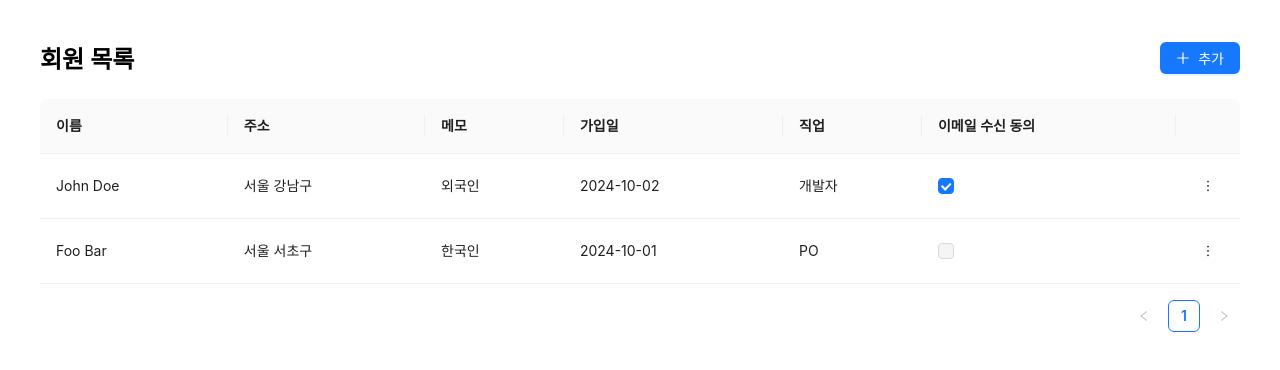
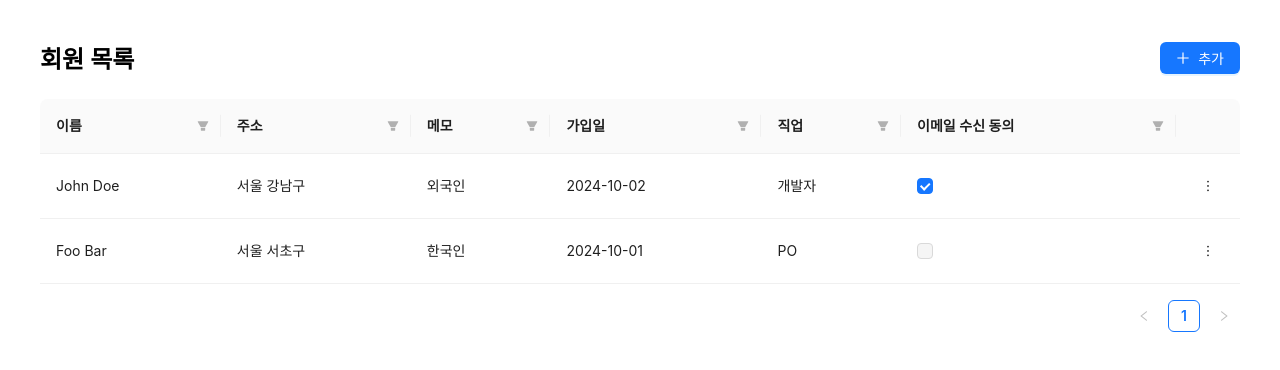
Before and after one commit to Reload0213/recatch-pre-test, a React (Create React App) app: page / in a window 1280 px wide. Shown: the top 370 px of the page. Built offline with nearby package versions, Linux system fonts and the light colour scheme.

Commit message:
Feat: 레코드 필터링 기능 추가

```diff
--- /dev/null
+++ b/src/pages/UserRecords/components/Table/FilterMenu/CheckboxFilterMenu.tsx
@@ -0,0 +1,40 @@
+import React from 'react';
+import { Checkbox, Menu } from 'antd';
+
+// utils
+import { FilteredState, isFilterOptionSelected } from '../../../utils/recordUtils';
+
+// types
+import { Record } from '../../../types/record.d';
+
+interface CheckboxFilterMenuProps {
+    dataIndex: keyof Record;
+    filteredState: FilteredState;
+    onFilterChange: (dataIndex: keyof Record, value: string | boolean | number) => void;
+}
+
+// 체크박스 필터 내용 컴포넌트
+export const CheckboxFilterMenu: React.FC<CheckboxFilterMenuProps> = ({ dataIndex, filteredState, onFilterChange }) => {
+    return (
+        <Menu selectable={false} style={{ border: 'none', boxShadow: 'none' }}>
+            <Menu.Item key="true" style={{ padding: '8px 12px', margin: 0, height: 'auto' }}>
+                <Checkbox
+                    checked={isFilterOptionSelected(dataIndex, true, filteredState)}
+                    onChange={() => onFilterChange(dataIndex, true)}
+                >
+                    선택됨
+                </Checkbox>
+            </Menu.Item>
+            <Menu.Item key="false" style={{ padding: '8px 12px', margin: 0, height: 'auto' }}>
+                <Checkbox
+                    checked={isFilterOptionSelected(dataIndex, false, filteredState)}
+                    onChange={() => onFilterChange(dataIndex, false)}
+                >
+                    선택 안함
+                </Checkbox>
+            </Menu.Item>
+        </Menu>
+    );
+};
+
+export default CheckboxFilterMenu;
--- /dev/null
+++ b/src/pages/UserRecords/components/Table/FilterMenu/OptionsFilterMenu.tsx
@@ -0,0 +1,40 @@
+import React from 'react';
+import { Checkbox, Menu } from 'antd';
+
+// utils
+import { FilteredState, isFilterOptionSelected } from '../../../utils/recordUtils';
+
+// types
+import { Record } from '../../../types/record.d';
+
+interface OptionsFilterMenuProps {
+    dataIndex: keyof Record;
+    options: any[];
+    filteredState: FilteredState;
+    onFilterChange: (dataIndex: keyof Record, value: string | boolean | number) => void;
+}
+
+// 옵션 목록 필터 내용 컴포넌트
+export const OptionsFilterMenu: React.FC<OptionsFilterMenuProps> = ({
+    dataIndex,
+    options,
+    filteredState,
+    onFilterChange,
+}) => {
+    return (
+        <Menu selectable={false} style={{ border: 'none', boxShadow: 'none' }}>
+            {options.map((option, idx) => (
+                <Menu.Item key={idx} style={{ padding: '8px 12px', margin: 0, height: 'auto' }}>
+                    <Checkbox
+                        checked={isFilterOptionSelected(dataIndex, option, filteredState)}
+                        onChange={() => onFilterChange(dataIndex, option)}
+                    >
+                        {String(option)}
+                    </Checkbox>
+                </Menu.Item>
+            ))}
+        </Menu>
+    );
+};
+
+export default OptionsFilterMenu;
--- a/src/pages/UserRecords/components/Table/RecordTable.tsx
+++ b/src/pages/UserRecords/components/Table/RecordTable.tsx
@@ -1,6 +1,6 @@
-import { useCallback, useState } from 'react';
+import { useCallback, useState, useMemo } from 'react';
 import { Table, Space, Button, Popover, Checkbox } from 'antd';
-import { MoreOutlined } from '@ant-design/icons';
+import { FilterFilled, MoreOutlined } from '@ant-design/icons';
 import { styled } from 'styled-components';
 
 // hooks
@@ -9,7 +9,24 @@ import { useRecords } from '../../hooks/useRecords';
 // types
 import { Record, FIELD_CONFIGS } from '../../types/record.d';
 
-import type { ColumnsType } from 'antd/es/table';
+// utils
+import {
+    FilteredState,
+    handleFilterChange,
+    filterRecords,
+    getFilterOptions,
+    isFilterActive,
+    createFilterProps,
+} from '../../utils/recordUtils';
+
+import type { ColumnsType, ColumnType } from 'antd/es/table';
+import { OptionsFilterMenu } from './FilterMenu/OptionsFilterMenu';
+import { CheckboxFilterMenu } from './FilterMenu/CheckboxFilterMenu';
+
+// 필터 아이콘 컴포넌트
+export const FilterIcon: React.FC<{ isFiltered: boolean }> = ({ isFiltered }) => {
+    return <FilterFilled style={{ color: isFiltered ? '#1890ff' : undefined }} />;
+};
 
 const ActionButton = styled(Button)({
     padding: '0 4px',
@@ -32,6 +49,7 @@ const TableViewCheckbox = styled(Checkbox)(({ theme }) => ({
 const RecordTable = () => {
     const { records, editRecord, deleteRecord } = useRecords();
     const [popoverOpen, setPopoverOpen] = useState<string | null>(null);
+    const [filteredState, setFilteredState] = useState<FilteredState>({});
 
     const handleEdit = useCallback(
         (record: Record) => {
@@ -41,33 +59,76 @@ const RecordTable = () => {
         [editRecord]
     );
 
-    const handleDelete = (id: string) => {
+    const handleDelete = useCallback(
+        (id: string) => {
             if (window.confirm('정말로 삭제하시겠습니까?')) {
                 setPopoverOpen(null);
                 deleteRecord(id);
             }
-    };
+        },
+        [deleteRecord]
+    );
 
-    const columns: ColumnsType<Record> = [
+    // 필터 변경 처리 함수
+    const onFilterChange = useCallback(
+        (dataIndex: keyof Record, value: string | boolean | number) => {
+            handleFilterChange(dataIndex, value, filteredState, setFilteredState);
+        },
+        [filteredState]
+    );
+
+    // 필터링된 레코드
+    const filteredRecords = useMemo(() => filterRecords(records, filteredState), [records, filteredState]);
+
+    // 컬럼 생성
+    const columns: ColumnsType<Record> = useMemo(
+        () => [
             ...FIELD_CONFIGS.map((field) => {
-            if (field.type === 'checkbox') {
-                return {
+                const columnBase: ColumnType<Record> = {
                     title: field.label,
                     dataIndex: field.dataIndex,
                     key: field.label,
+                };
+
+                const isFiltered = isFilterActive(field.dataIndex as keyof Record, filteredState);
+                const options = getFilterOptions(field, records);
+
+                // 체크박스 타입인 경우 render 설정
+                if (field.type === 'checkbox') {
+                    return {
+                        ...columnBase,
                         render: (checked: boolean) => <TableViewCheckbox checked={checked} disabled />,
+                        filterDropdown: () => (
+                            <CheckboxFilterMenu
+                                dataIndex={field.dataIndex as keyof Record}
+                                filteredState={filteredState}
+                                onFilterChange={onFilterChange}
+                            />
+                        ),
+                        filterIcon: () => <FilterIcon isFiltered={isFiltered} />,
+                        ...createFilterProps(field, filteredState),
                     };
                 }
+
+                // 그 외 타입에 필터 추가
                 return {
-                title: field.label,
-                dataIndex: field.dataIndex,
-                key: field.label,
+                    ...columnBase,
+                    filterDropdown: () => (
+                        <OptionsFilterMenu
+                            dataIndex={field.dataIndex as keyof Record}
+                            options={options}
+                            filteredState={filteredState}
+                            onFilterChange={onFilterChange}
+                        />
+                    ),
+                    filterIcon: () => <FilterIcon isFiltered={isFiltered} />,
+                    ...createFilterProps(field, filteredState),
                 };
             }),
             {
                 key: 'RecordAction',
                 width: 50,
-            render: (_, record) => (
+                render: (record: Record) => (
                     <Popover
                         content={
                             <Space direction="vertical">
@@ -88,13 +149,11 @@ const RecordTable = () => {
                     </Popover>
                 ),
             },
-    ];
+        ],
+        [records, filteredState, onFilterChange, popoverOpen, handleEdit, handleDelete]
+    );
 
-    return (
-        <>
-            <Table columns={columns} dataSource={records} rowKey="id" />
-        </>
-    );
+    return <Table columns={columns} dataSource={filteredRecords} rowKey="id" pagination={{ pageSize: 10 }} />;
 };
 
 export default RecordTable;
--- /dev/null
+++ b/src/pages/UserRecords/utils/recordUtils.ts
@@ -0,0 +1,109 @@
+import React from 'react';
+import type { ColumnType } from 'antd/es/table';
+import type { Key } from 'antd/es/table/interface';
+
+// types
+import { Record, Field } from '../types/record.d';
+
+export interface FilteredState {
+    [key: string]: (string | boolean | number)[] | null;
+}
+
+// 필터 변경 핸들러
+export const handleFilterChange = (
+    dataIndex: keyof Record,
+    value: string | boolean | number,
+    filteredState: FilteredState,
+    setFilteredState: React.Dispatch<React.SetStateAction<FilteredState>>
+) => {
+    setFilteredState((prev) => {
+        const currentValues = prev[dataIndex as string] || [];
+        if (!Array.isArray(currentValues)) return prev;
+
+        // 이미 선택된 값이면 제거
+        if (currentValues.includes(value)) {
+            const newValues = currentValues.filter((v) => v !== value);
+            return {
+                ...prev,
+                [dataIndex as string]: newValues.length ? newValues : null,
+            };
+        }
+
+        // 새 값 추가
+        return {
+            ...prev,
+            [dataIndex as string]: [...currentValues, value],
+        };
+    });
+};
+
+// 레코드 필터링 함수
+export const filterRecords = (records: Record[], filteredState: FilteredState): Record[] => {
+    if (Object.keys(filteredState).length === 0) {
+        return records;
+    }
+
+    return records.filter((record) => {
+        return Object.entries(filteredState).every(([key, values]) => {
+            // 필터 값이 없으면 모든 레코드 통과
+            if (!values || values.length === 0) return true;
+
+            const recordValue = record[key as keyof Record];
+            return values.includes(recordValue as string | boolean | number);
+        });
+    });
+};
+
+// 필터에 표시할 옵션 생성
+export const getFilterOptions = (field: Field, records: Record[]): any[] => {
+    const dataIndex = field.dataIndex as keyof Record;
+
+    if (field.type === 'checkbox') {
+        return [true, false]; // 체크박스는 true/false 옵션만 있음
+    } else if (field.type === 'select' && field.options) {
+        return field.options;
+    } else {
+        // text, textarea, date 타입
+        return Array.from(
+            new Set(
+                records
+                    .map((record) => record[dataIndex])
+                    .filter((value) => value !== undefined && value !== null)
+                    .map((value) => String(value))
+            )
+        );
+    }
+};
+
+// 필터 상태 확인
+export const isFilterActive = (dataIndex: keyof Record, filteredState: FilteredState): boolean => {
+    return Boolean(filteredState[dataIndex as string]?.length);
+};
+
+// 필터 값이 현재 선택되어 있는지 확인
+export const isFilterOptionSelected = (
+    dataIndex: keyof Record,
+    value: string | boolean | number,
+    filteredState: FilteredState
+): boolean => {
+    return (
+        (Array.isArray(filteredState[dataIndex as string]) && filteredState[dataIndex as string]?.includes(value)) ||
+        false
+    );
+};
+
+// Table에 필요한 필터 속성 생성
+export const createFilterProps = (
+    field: Field,
+    filteredState: FilteredState
+): Pick<ColumnType<Record>, 'onFilter' | 'filteredValue'> => {
+    const dataIndex = field.dataIndex as keyof Record;
+
+    return {
+        onFilter: (value: boolean | Key, record: Record) => {
+            const recordValue = record[dataIndex];
+            return recordValue === value;
+        },
+        filteredValue: filteredState[dataIndex as string] || null,
+    };
+};
```
Lines whose indentation alone changed are shown as unchanged.
